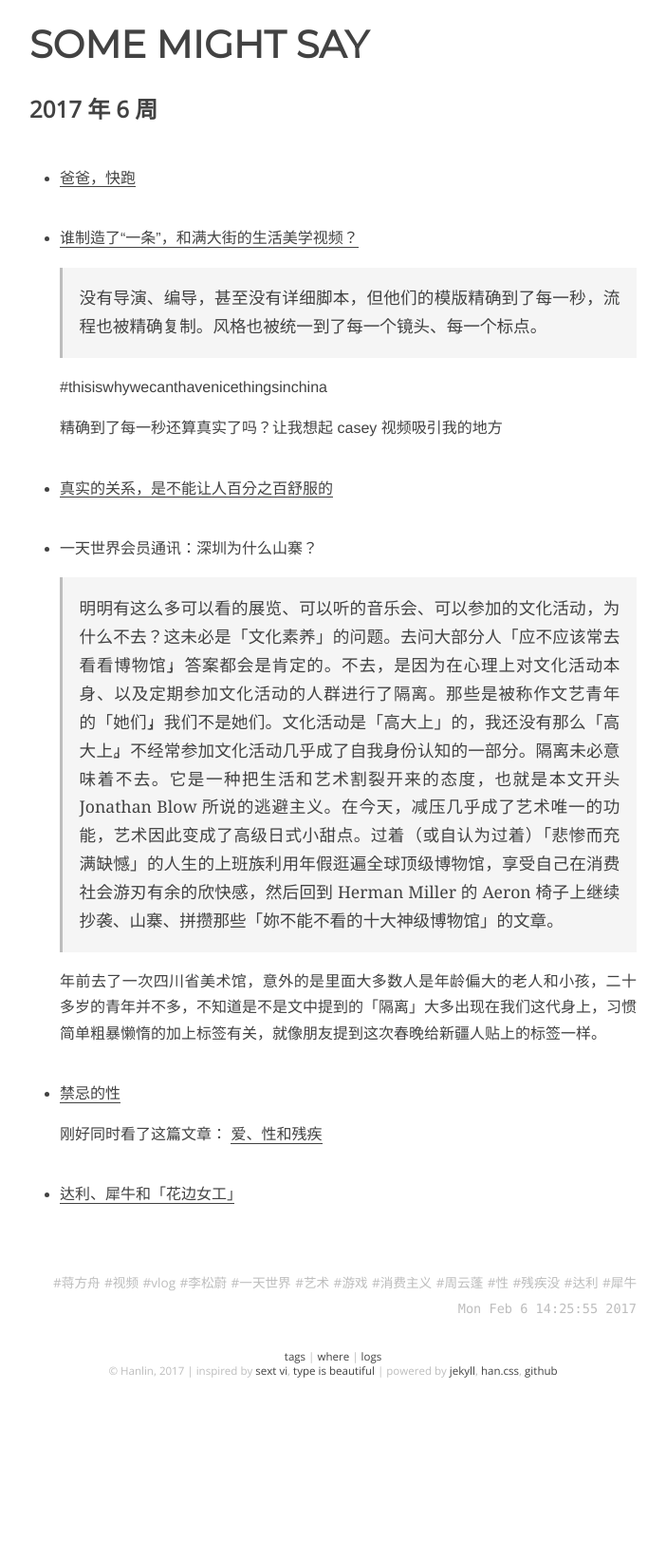
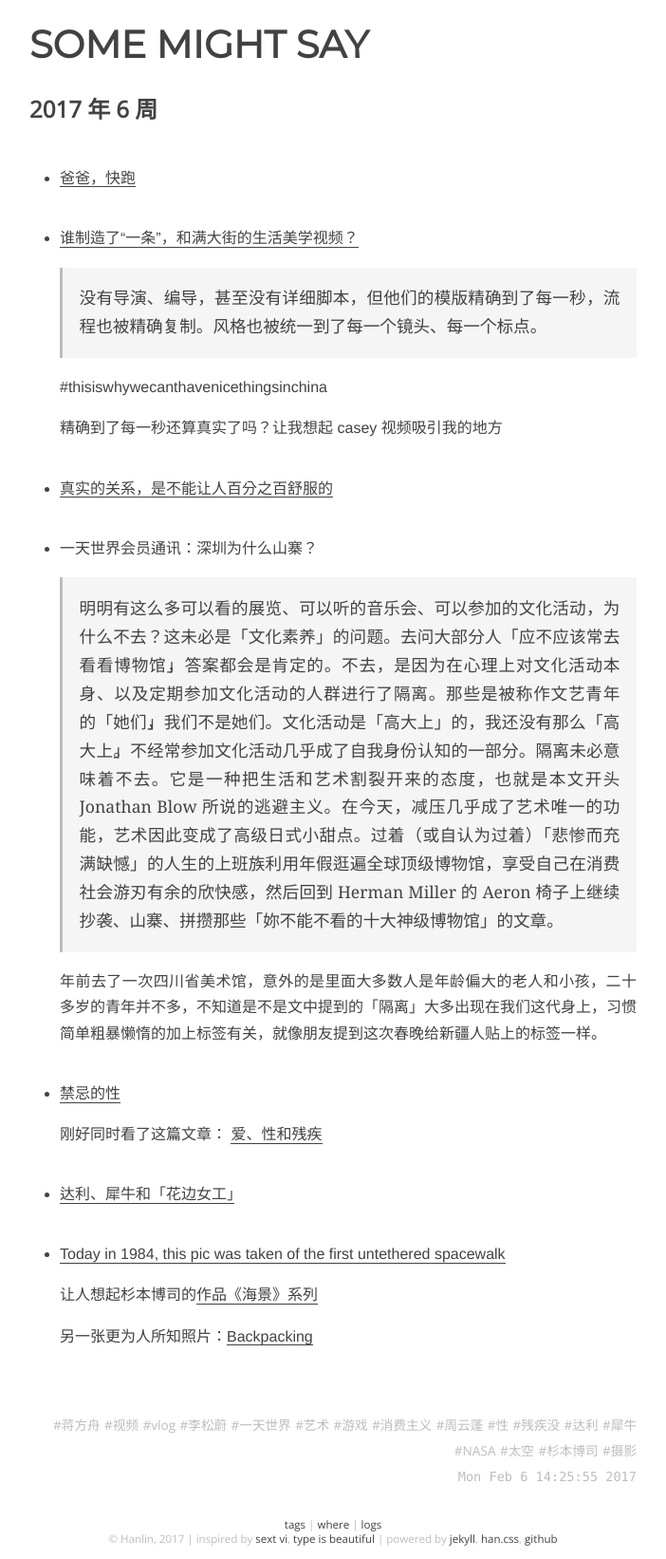
Before and after one commit to onion7878/word, a Jekyll site: the page built from _posts/logs/2017-01-01-06.md, in a window 1280 px wide. Shown: the whole page at 95% size, without its empty margins (289-991 px from the left). Built offline with Jekyll 4.4.1, drawn with Linux system fonts in a browser that asks for light colours; before the commit the page ends 1465 px from its top, so only the background shows below that.

Commit message:
add item

```diff
--- a/_posts/logs/2017-01-01-06.md
+++ b/_posts/logs/2017-01-01-06.md
@@ -4,7 +4,7 @@ layout: post
 title:  2017 年 6 周
 date: 17-02-06 14:25:55
 categories: [log]
-tags: [蒋方舟, 视频, vlog, 李松蔚, 一天世界, 艺术, 游戏, 消费主义, 周云蓬, 性, 残疾没, 达利, 犀牛]
+tags: [蒋方舟, 视频, vlog, 李松蔚, 一天世界, 艺术, 游戏, 消费主义, 周云蓬, 性, 残疾没, 达利, 犀牛, NASA, 太空, 杉本博司, 摄影]
 
 ---
 
@@ -31,3 +31,9 @@ tags: [蒋方舟, 视频, vlog, 李松蔚, 一天世界, 艺术, 游戏, 消费
 	刚好同时看了这篇文章： [爱、性和残疾](http://www.jiemian.com/article/1097051.html)
 
 - [达利、犀牛和「花边女工」](http://www.padmag.cn/archives/46385)
+
+- [Today in 1984, this pic was taken of the first untethered spacewalk](https://www.reddit.com/r/pics/comments/5spocu/today_in_1984_this_pic_was_taken_of_the_first/)
+
+	让人想起杉本博司的[作品《海景》系列](http://www.sugimotohiroshi.com/seascape.html)
+
+	另一张更为人所知照片：[Backpacking](https://www.flickr.com/photos/nasacommons/5134455469/)
```
